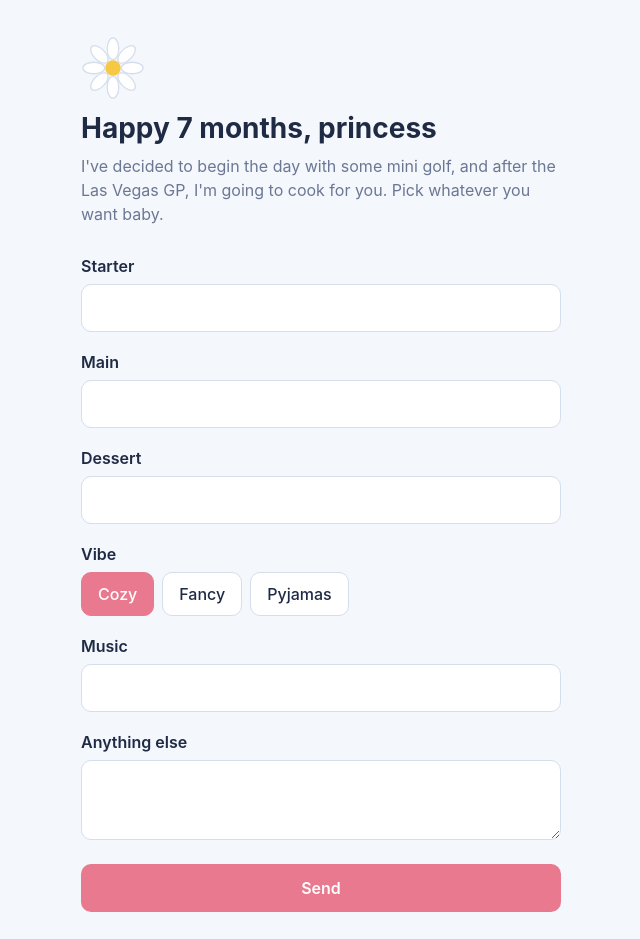
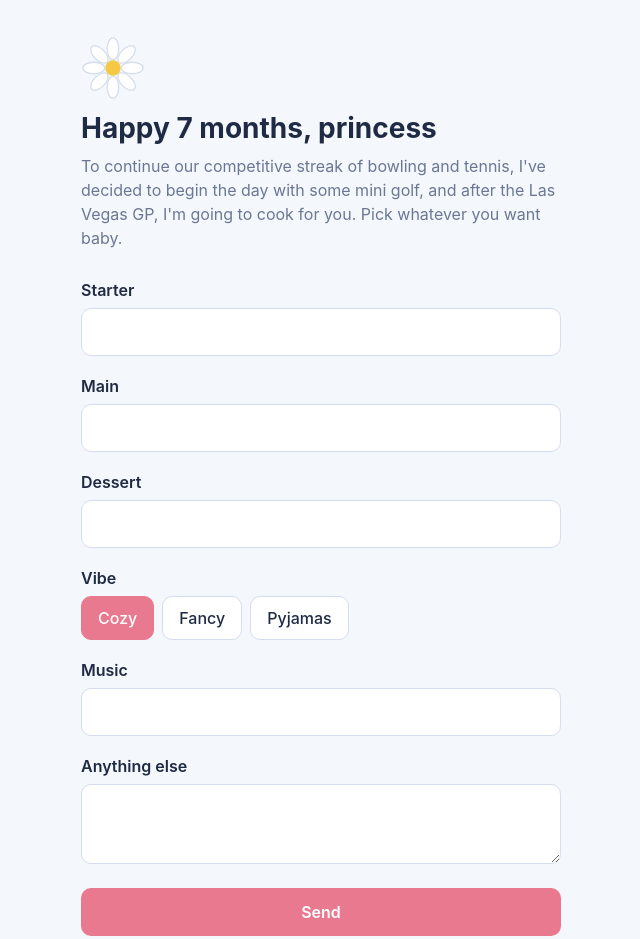
Before and after one commit to CrispeyJoel/7months, a plain HTML site: page index.html in a window 1280 px wide. Shown: the whole page, without its empty margins (319-959 px from the left). Drawn offline with Linux system fonts and the light colour scheme.

Commit message:
Update index.html

```diff
--- a/index.html
+++ b/index.html
@@ -106,7 +106,7 @@
     <circle cx="50" cy="50" r="12" fill="#f6c945"/>
   </svg>
   <h1>Happy 7 months, princess</h1>
-  <p class="lede">I've decided to begin the day with some mini golf, and after the Las Vegas GP, I'm going to cook for you. Pick whatever you want baby.</p>
+  <p class="lede">To continue our competitive streak of bowling and tennis, I've decided to begin the day with some mini golf, and after the Las Vegas GP, I'm going to cook for you. Pick whatever you want baby.</p>
 
   <form id="rsvp" autocomplete="off">
     <div>
```
